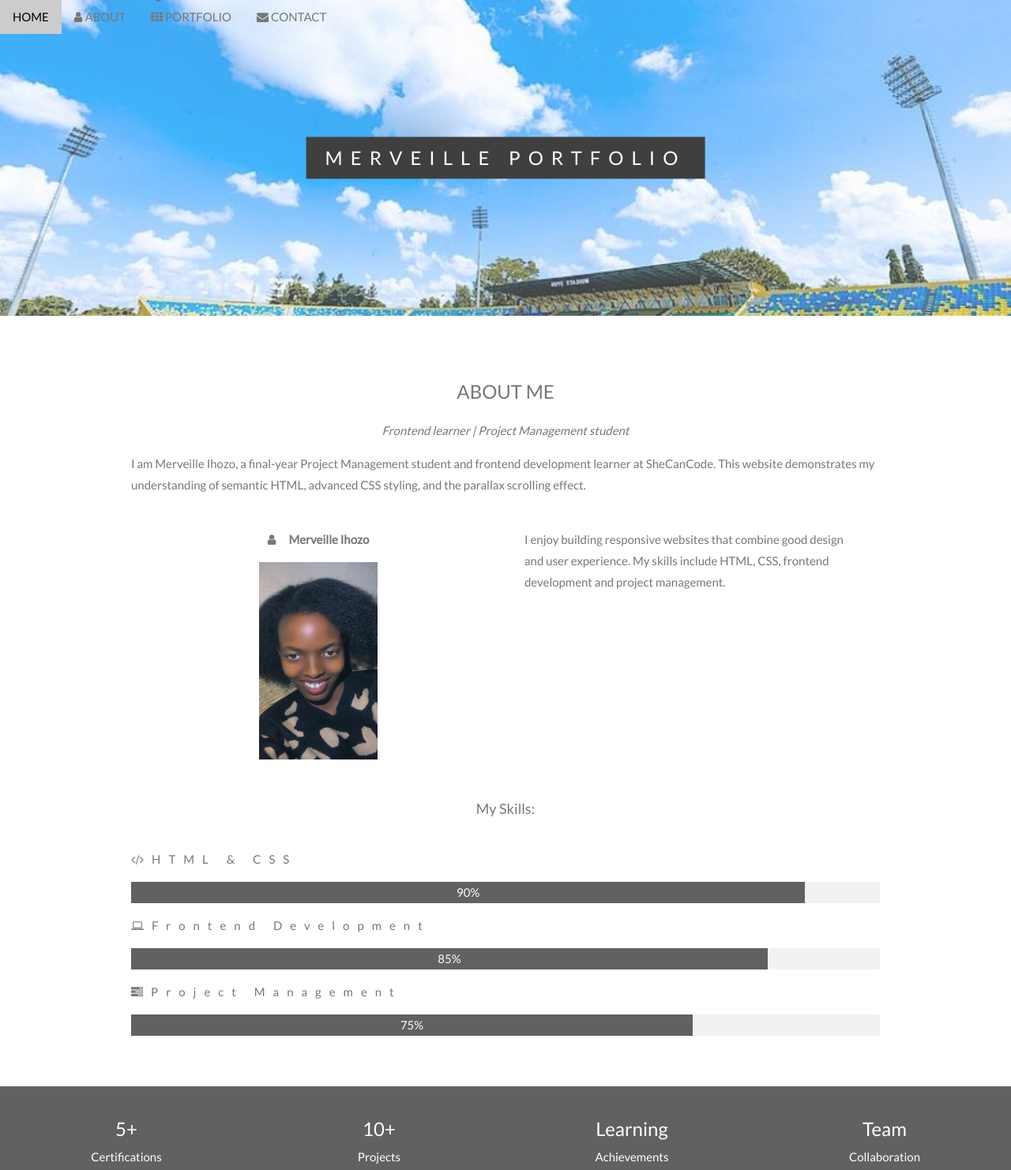
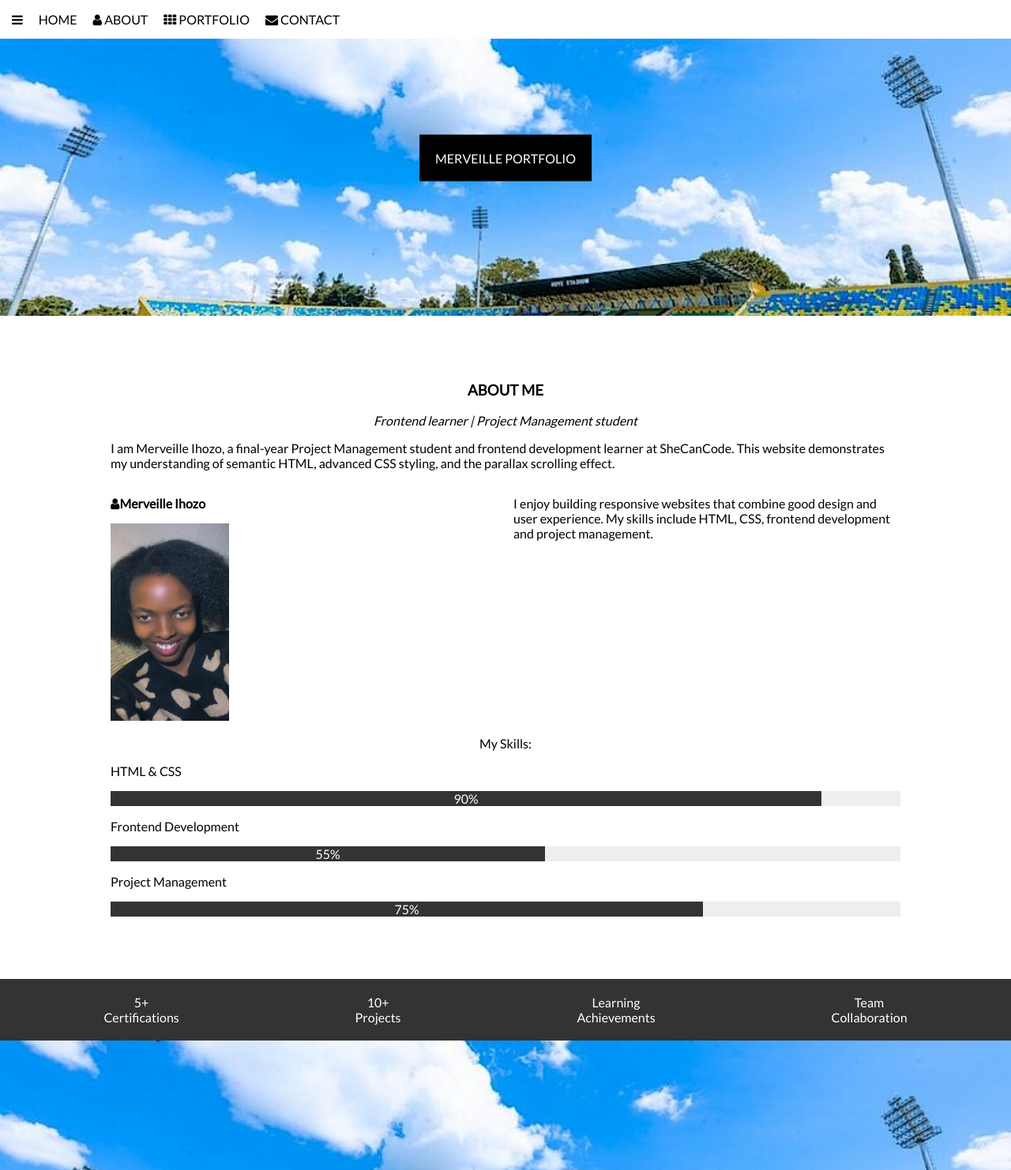
Before and after one commit to ihozomerveille-png/Parallax-website-Assignment, a plain HTML site: page index.html in a window 1280 px wide. Shown: the top 1482 px of the page at 79% size. Drawn offline with nearby package versions, Linux system fonts and the light colour scheme.

Commit message:
commit some added changes

```diff
--- a/index.html
+++ b/index.html
@@ -5,61 +5,58 @@
 <meta charset="UTF-8">
 <meta name="viewport" content="width=device-width, initial-scale=1">
 
-<link rel="stylesheet" href="https://www.w3schools.com/w3css/5/w3.css">
 <link rel="stylesheet" href="https://fonts.googleapis.com/css?family=Lato">
 <link rel="stylesheet" href="https://cdnjs.cloudflare.com/ajax/libs/font-awesome/4.7.0/css/font-awesome.min.css">
 
-<!-- YOUR EXTERNAL CSS -->
 <link rel="stylesheet" href="style.css">
+</head>
 
-</head>
 <body>
 
 <!-- Navbar -->
-<div class="w3-top">
-<div class="w3-bar" id="myNavbar">
+<div class="top">
+<div class="navbar" id="myNavbar">
 
-<a class="w3-bar-item w3-button w3-hover-black w3-hide-medium w3-hide-large w3-right"
-href="javascript:void(0);" onclick="toggleFunction()">
+<a class="menu-icon" href="javascript:void(0);" onclick="toggleFunction()">
 <i class="fa fa-bars"></i>
 </a>
 
-<a href="#home" class="w3-bar-item w3-button">HOME</a>
-<a href="#about" class="w3-bar-item w3-button w3-hide-small"><i class="fa fa-user"></i> ABOUT</a>
-<a href="#portfolio" class="w3-bar-item w3-button w3-hide-small"><i class="fa fa-th"></i> PORTFOLIO</a>
-<a href="#contact" class="w3-bar-item w3-button w3-hide-small"><i class="fa fa-envelope"></i> CONTACT</a>
+<a href="#home">HOME</a>
+<a href="#about"><i class="fa fa-user"></i> ABOUT</a>
+<a href="#portfolio"><i class="fa fa-th"></i> PORTFOLIO</a>
+<a href="#contact"><i class="fa fa-envelope"></i> CONTACT</a>
 
 </div>
 </div>
 
 <!-- Parallax 1 -->
-<div class="bgimg-1 w3-display-container w3-opacity-min" id="home">
-<div class="w3-display-middle">
-<span class="w3-center w3-padding-large w3-black w3-xlarge w3-wide">
+<div class="bgimg-1 parallax" id="home">
+<div class="middle">
+<span class="title-box">
 MERVEILLE PORTFOLIO
 </span>
 </div>
 </div>
 
 <!-- About Section -->
-<div class="w3-content w3-container w3-padding-64" id="about">
+<div class="content container" id="about">
 
-<h3 class="w3-center">ABOUT ME</h3>
-<p class="w3-center"><em>Frontend learner | Project Management student</em></p>
+<h3 class="center">ABOUT ME</h3>
+<p class="center"><em>Frontend learner | Project Management student</em></p>
 
 <p>
 I am Merveille Ihozo, a final-year Project Management student and frontend development learner at SheCanCode.
 This website demonstrates my understanding of semantic HTML, advanced CSS styling, and the parallax scrolling effect.
 </p>
 
-<div class="w3-row">
+<div class="row">
 
-<div class="w3-col m6 w3-center w3-padding-large">
-<p><b><i class="fa fa-user w3-margin-right"></i>Merveille Ihozo</b></p>
+<div class="col">
+<p><b><i class="fa fa-user"></i>Merveille Ihozo</b></p>
 <img src="images/bg3.jpeg" width="150" height="250">
 </div>
 
-<div class="w3-col m6 w3-hide-small w3-padding-large">
+<div class="col">
 <p>
 I enjoy building responsive websites that combine good design and user experience.
 My skills include HTML, CSS, frontend development and project management.
@@ -68,92 +65,70 @@ My skills include HTML, CSS, frontend development and project management.
 
 </div>
 
-<p class="w3-large w3-center w3-padding-16">My Skills:</p>
+<p class="center">My Skills:</p>
 
-<p class="w3-wide"><i class="fa fa-code"></i>HTML & CSS</p>
-<div class="w3-light-grey">
-<div class="w3-container w3-dark-grey w3-center" style="width:90%">90%</div>
+<p>HTML & CSS</p>
+<div class="bar">
+<div class="fill" style="width:90%">90%</div>
 </div>
 
-<p class="w3-wide"><i class="fa fa-laptop"></i>Frontend Development</p>
-<div class="w3-light-grey">
-<div class="w3-container w3-dark-grey w3-center" style="width:85%">85%</div>
+<p>Frontend Development</p>
+<div class="bar">
+<div class="fill" style="width:55%">55%</div>
 </div>
 
-<p class="w3-wide"><i class="fa fa-tasks"></i>Project Management</p>
-<div class="w3-light-grey">
-<div class="w3-container w3-dark-grey w3-center" style="width:75%">75%</div>
+<p>Project Management</p>
+<div class="bar">
+<div class="fill" style="width:75%">75%</div>
 </div>
 
 </div>
 
 <!-- Stats -->
-<div class="w3-row w3-center w3-dark-grey w3-padding-16">
+<div class="stats">
 
-<div class="w3-quarter w3-section">
-<span class="w3-xlarge">5+</span><br> Certifications
-</div>
-
-<div class="w3-quarter w3-section">
-<span class="w3-xlarge">10+</span><br> Projects
-</div>
-
-<div class="w3-quarter w3-section">
-<span class="w3-xlarge">Learning</span><br> Achievements
-</div>
-
-<div class="w3-quarter w3-section">
-<span class="w3-xlarge">Team</span><br> Collaboration
-</div>
+<div>5+<br> Certifications</div>
+<div>10+<br> Projects</div>
+<div>Learning<br> Achievements</div>
+<div>Team<br> Collaboration</div>
 
 </div>
 
 <!-- Parallax 2 -->
-<div class="bgimg-2 w3-display-container w3-opacity-min">
-<div class="w3-display-middle">
-<span class="w3-xxlarge w3-text-white w3-wide">PORTFOLIO</span>
+<div class="bgimg-2 parallax">
+<div class="middle">
+<span class="title-white">PORTFOLIO</span>
 </div>
 </div>
 
 <!-- Portfolio -->
-<div class="w3-content w3-container w3-padding-64" id="portfolio">
+<div class="content container" id="portfolio">
 
-<h3 class="w3-center">My Hobby</h3>
-<p class="w3-center"><em>The love I have for paintings and arts</em></p>
+<h3 class="center">My Hobby</h3>
+<p class="center"><em>The love I have for paintings and arts</em></p>
 
-<div class="w3-row-padding w3-center">
+<div class="gallery">
 
-<div class="w3-col m3">
-<img src="images/p4.jfif" class="w3-hover-opacity">
-</div>
-
-<div class="w3-col m3">
-<img src="images/p3.jfif" class="w3-hover-opacity">
-</div>
-
-<div class="w3-col m3">
-<img src="images/p2.jfif" class="w3-hover-opacity">
-</div>
-
-<div class="w3-col m3">
-<img src="images/p1.jfif" class="w3-hover-opacity">
-</div>
+<img src="images/p4.jfif">
+<img src="images/p3.jfif">
+<img src="images/p2.jfif">
+<img src="images/p1.jfif">
 
 </div>
 
 </div>
 
 <!-- Parallax 3 -->
-<div class="bgimg-3 w3-display-container w3-opacity-min">
-<div class="w3-display-middle">
-<span class="w3-xxlarge w3-text-white w3-wide">CONTACT</span>
+<div class="bgimg-3 parallax">
+<div class="middle">
+<span class="title-white">CONTACT</span>
 </div>
 </div>
 
 <!-- Contact -->
-<div class="w3-content w3-container w3-padding-64" id="contact">
+<div class="content container" id="contact">
 
-<h3 class="w3-center">CONTACT ME</h3>
+<h3 class="center">CONTACT ME</h3>
 
 <p>Kigali, Rwanda</p>
 <p>Phone: +250 791928881</p>
@@ -165,22 +140,10 @@ src="https://www.google.com/maps?q=Kigali&output=embed">
 
 </div>
 
-<footer class="w3-center w3-black w3-padding-64">
+<footer>
 <p>Designed by Merveille Ihozo</p>
+<p>@ All rights reserved</p>
 </footer>
-
-<script>
-
-function toggleFunction() {
-var x = document.getElementById("navDemo");
-if (x.className.indexOf("w3-show") == -1) {
-x.className += " w3-show";
-} else {
-x.className = x.className.replace(" w3-show", "");
-}
-}
-
-</script>
 
 </body>
 </html>
--- a/style.css
+++ b/style.css
@@ -1,54 +1,121 @@
-body,h1,h2,h3,h4,h5,h6 {
-font-family: "Lato", sans-serif;
+body{
+font-family:Lato, sans-serif;
+margin:0;
 }
 
-body, html {
-height: 100%;
-color: #777;
-line-height: 1.8;
+.top{
+position:fixed;
+width:100%;
+background:white;
+z-index:10;
 }
 
-/* PARALLAX EFFECT */
-
-.bgimg-1, .bgimg-2, .bgimg-3 {
-background-attachment: fixed;
-background-position: center;
-background-repeat: no-repeat;
-background-size: cover;
+.navbar{
+display:flex;
+gap:20px;
+padding:15px;
 }
 
-.bgimg-1 {
-background-image: url("images/bg1.jpg");
-min-height: 100%;
+.navbar a{
+text-decoration:none;
+color:black;
 }
 
-.bgimg-2 {
-background-image: url("images/bg2.jpg");
-min-height: 400px;
+.content{
+max-width:1000px;
+margin:auto;
 }
 
-.bgimg-3 {
-background-image: url("images/bg3.jpg");
-min-height: 400px;
+.container{
+padding:64px 20px;
 }
 
-.w3-wide {
-letter-spacing: 10px;
+.center{
+text-align:center;
 }
 
-.w3-hover-opacity {
-cursor: pointer;
+.row{
+display:flex;
+gap:20px;
+flex-wrap:wrap;
 }
 
-/* RESPONSIVE */
-
-@media only screen and (max-device-width: 1600px) {
-
-.bgimg-1,
-.bgimg-2,
-.bgimg-3 {
-background-attachment: scroll;
-min-height: 400px;
+.col{
+flex:1;
 }
 
+.bar{
+background:#eee;
+margin-bottom:15px;
 }
+
+.fill{
+background:#333;
+color:white;
+text-align:center;
+}
+
+.stats{
+display:flex;
+justify-content:space-around;
+background:#333;
+color:white;
+padding:20px;
+text-align:center;
+}
+
+.parallax{
+background-attachment:fixed;
+background-position:center;
+background-repeat:no-repeat;
+background-size:cover;
+min-height:400px;
+position:relative;
+}
+
+.bgimg-1{
+background-image:url("images/bg1.jpg");
+}
+
+.bgimg-2{
+background-image:url("images/bg1.jpg");
+}
+
+.bgimg-3{
+background-image:url("images/bg1.jpg");
+}
+
+.middle{
+position:absolute;
+top:50%;
+left:50%;
+transform:translate(-50%,-50%);
+}
+
+.title-box{
+background:black;
+color:white;
+padding:20px;
+}
+
+.title-white{
+color:white;
+font-size:30px;
+}
+
+.gallery{
+display:grid;
+grid-template-columns:repeat(4,1fr);
+gap:10px;
+}
+
+.gallery img{
+width:100%;
+}
+
+footer{
+background:pink;
+color:black;
+padding:16px;
+text-align:center;
+}
```
